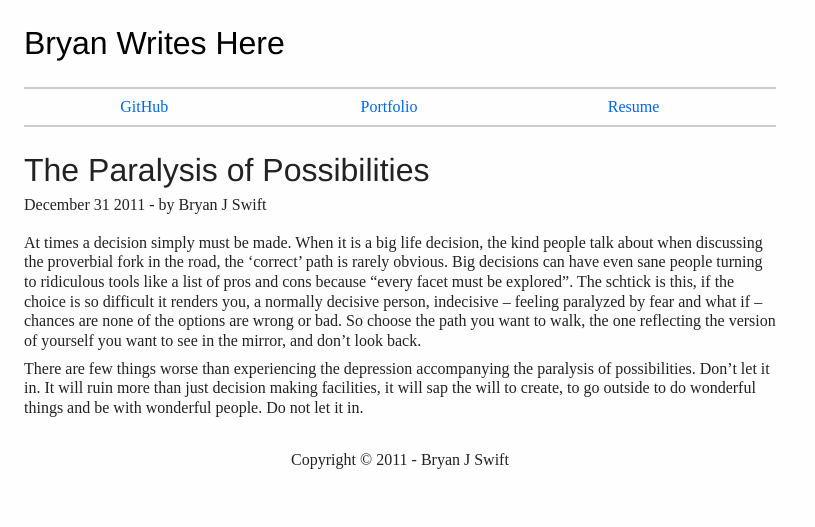
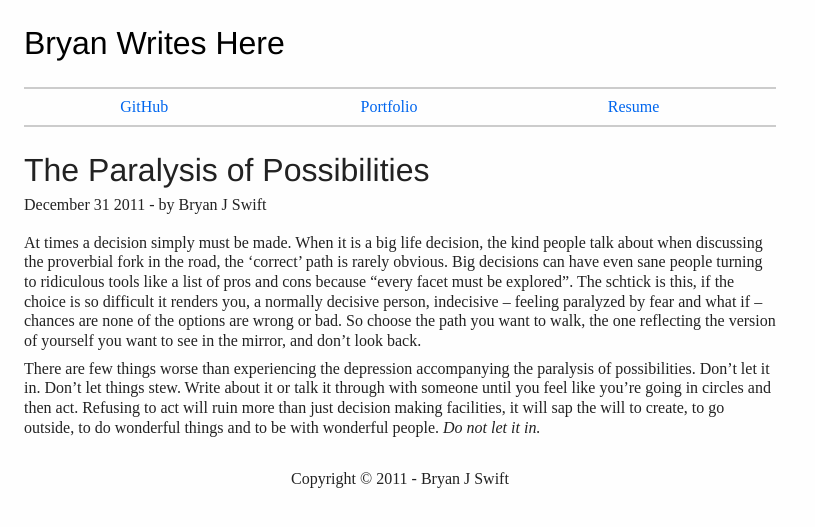
Before and after one commit to bryanjswift/bryanjswift.github.com, a Jekyll site: the page built from _posts/2011-12-31-the-paralysis-of-possibilities.markdown, in a window 1280 px wide. Shown: the top 527 px of the page, without its empty margins (0-815 px from the left). Built offline with Jekyll 4.4.1, drawn with Linux system fonts in a browser that asks for light colours; comment, search, counter and statistics services are not loaded.

Commit message:
Some additions to how to deal with indecision

```diff
--- a/_posts/2011-12-31-the-paralysis-of-possibilities.markdown
+++ b/_posts/2011-12-31-the-paralysis-of-possibilities.markdown
@@ -1,11 +1,11 @@
 ---
 layout: post
 title: The Paralysis of Possibilities
-date: 2011-12-31 11:14:26
+date: 2011-12-31 11:34:05
 published: true
 categories: []
 ---
 
 At times a decision simply must be made. When it is a big life decision, the kind people talk about when discussing the proverbial fork in the road, the 'correct' path is rarely obvious. Big decisions can have even sane people turning to ridiculous tools like a list of pros and cons because "every facet must be explored". The schtick is this, if the choice is so difficult it renders you, a normally decisive person, indecisive -- feeling paralyzed by fear and what if -- chances are none of the options are wrong or bad. So choose the path you want to walk, the one reflecting the version of yourself you want to see in the mirror, and don't look back.
 
-There are few things worse than experiencing the depression accompanying the paralysis of possibilities. Don't let it in. It will ruin more than just decision making facilities, it will sap the will to create, to go outside to do wonderful things and be with wonderful people. Do not let it in.
+There are few things worse than experiencing the depression accompanying the paralysis of possibilities. Don't let it in. Don't let things stew. Write about it or talk it through with someone until you feel like you're going in circles and then act. Refusing to act will ruin more than just decision making facilities, it will sap the will to create, to go outside, to do wonderful things and to be with wonderful people. *Do not let it in.*
```
